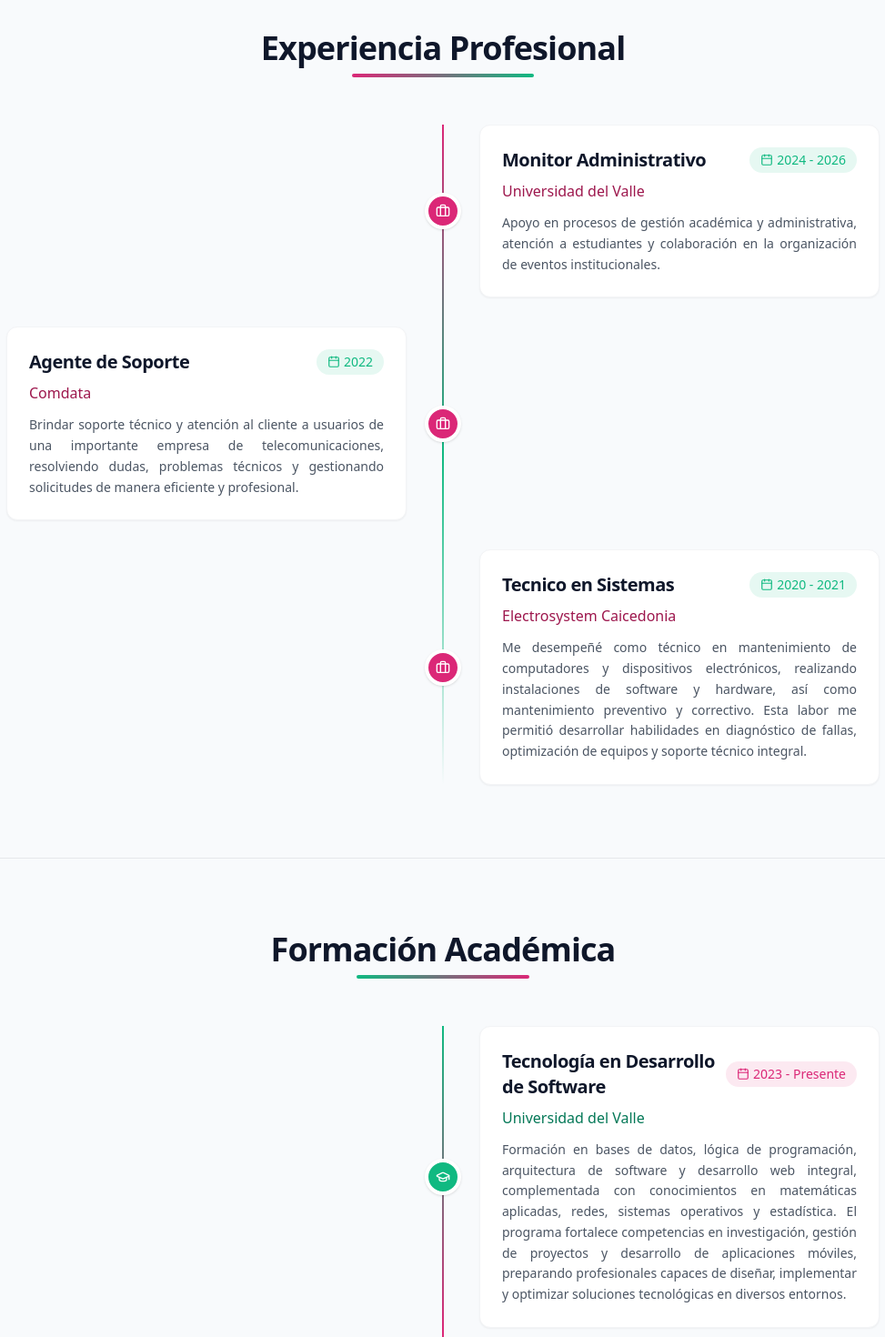
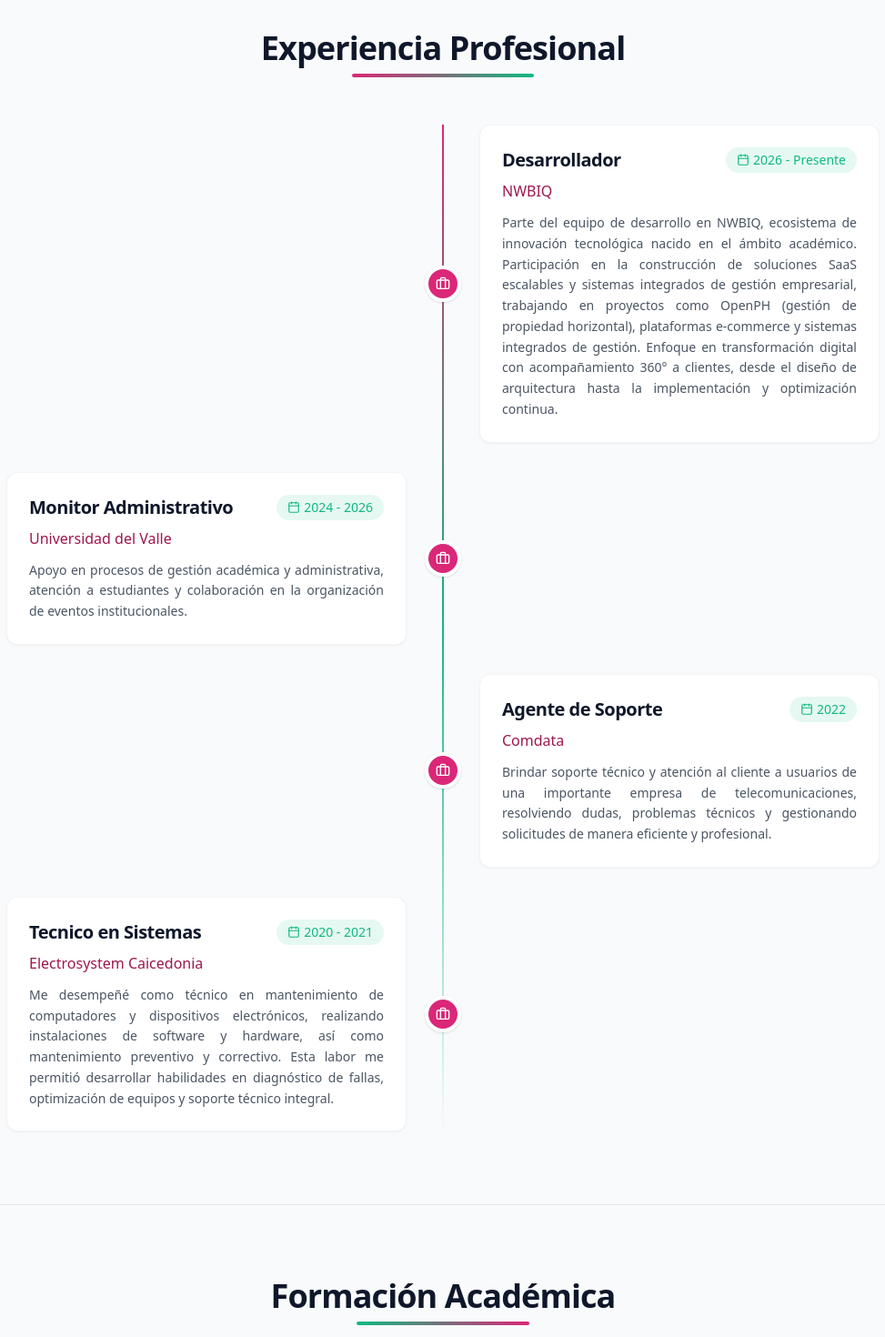
Before and after one commit to SergioLamosLozano/Portafolio-Sergio, a React (Vite) app: page / in a window 1280 px wide. Shown: the part 1560-3030 px from the top of the page at 91% size, without its empty margins (153-1126 px from the left). Built offline with nearby package versions, Linux system fonts and the light colour scheme.

Commit message:
Cambios menores a portafolio

```diff
--- a/src/data/info.js
+++ b/src/data/info.js
@@ -6,7 +6,7 @@ export const personalInfo = {
     "Soy desarrollador de software junior con conocimientos en HTML5, CSS3, JavaScript, React, FastApi, MySQL y Python. Me apasiona la tecnología y la investigación aplicada para crear soluciones innovadoras, con el objetivo de seguir creciendo profesionalmente y aportar al éxito de proyectos en el sector tecnológico.",
     "Actualmente termine el ultimo semestre de Tecnología en Desarrollo de Software en la Universidad del Valle, donde he participado en eventos de investigación como RREDSI y formo parte del semillero IDICA, fortaleciendo mis habilidades en investigación aplicada y desarrollo de proyectos."
   ],
-  cvLink: "https://drive.google.com/file/d/1W8lrO1s3NImbwW0agbHWdxVCCb7umv-E/view?usp=sharing"
+  cvLink: "https://drive.google.com/file/d/176xAo6YPMsu-8pWJKu2AXGwRUxNVHCLa/view?usp=sharing"
 };
 
 
@@ -27,7 +27,7 @@ export const academicBackground = [
     id: 1,
     title: "Tecnología en Desarrollo de Software",
     institution: "Universidad del Valle",
-    period: "2023 - Presente",
+    period: "2023 - 2026",
     description: "Formación en bases de datos, lógica de programación, arquitectura de software y desarrollo web integral, complementada con conocimientos en matemáticas aplicadas, redes, sistemas operativos y estadística. El programa fortalece competencias en investigación, gestión de proyectos y desarrollo de aplicaciones móviles, preparando profesionales capaces de diseñar, implementar y optimizar soluciones tecnológicas en diversos entornos.",
   },
   {
@@ -42,20 +42,27 @@ export const academicBackground = [
 export const experience = [
   {
     id: 1,
+    title: "Desarrollador",
+    company: "NWBIQ",
+    period: "2026 - Presente",
+    description: "Parte del equipo de desarrollo en NWBIQ, ecosistema de innovación tecnológica nacido en el ámbito académico. Participación en la construcción de soluciones SaaS escalables y sistemas integrados de gestión empresarial, trabajando en proyectos como OpenPH (gestión de propiedad horizontal), plataformas e-commerce y sistemas integrados de gestión. Enfoque en transformación digital con acompañamiento 360° a clientes, desde el diseño de arquitectura hasta la implementación y optimización continua.",
+  },
+  {
+    id: 2,
     title: "Monitor Administrativo",
     company: "Universidad del Valle",
     period: "2024 - 2026",
     description: "Apoyo en procesos de gestión académica y administrativa, atención a estudiantes y colaboración en la organización de eventos institucionales.",
   },
   {
-    id: 2,
+    id: 3,
     title: "Agente de Soporte",
     company: "Comdata",
     period: "2022",
     description: "Brindar soporte técnico y atención al cliente a usuarios de una importante empresa de telecomunicaciones, resolviendo dudas, problemas técnicos y gestionando solicitudes de manera eficiente y profesional.",
   },
   {
-    id: 3,
+    id: 4,
     title: "Tecnico en Sistemas",
     company: "Electrosystem Caicedonia",
     period: "2020 - 2021",
@@ -68,72 +75,78 @@ export const experience = [
 export const achievements = [
   {
     id: 1,
+    title: "PARTICIPACIÓN EN SEMILLERO DE INVESTIGACIÓN IDICA 2026-1",
+    image: "/idica2026.png",
+    link: "https://drive.google.com/file/d/1oeaLSCVI5dNQEOp0qJYhnbXt-0W_Gsm2/view?usp=sharing",
+  },
+  {
+    id: 2,
     title: "PARTICIPACIÓN EN SEMILLERO DE INVESTIGACIÓN IDICA 2025-2",
     image: "/idica2025_2.png",
     link: "https://drive.google.com/file/d/1W2c64viPVVxmRl43sa87wIdDGJ_FWczA/view",
   },
   {
-    id: 2,
+    id: 3,
     title: "PARTICIPACIÓN EN SEMILLERO DE INVESTIGACIÓN IDICA 2025-1",
     image: "/idica2025_1.png",
     link: "https://drive.google.com/file/d/1Mv7RPsaX26PWafD18PTOY1CxP7yImt23/view",
   },
   {
-    id: 3,
+    id: 4,
     title: "PARTICIPACIÓN EN SEMILLERO DE INVESTIGACIÓN IDICA 2024-2",
     image: "/idica2024_2.png",
     link: "https://drive.google.com/file/d/1oo_6WbT23Jn-H795EMtpbaQ77UpG14_1/view",
   },
   {
-    id: 4,
+    id: 5,
     title: "XIII CONGRESO COLOMBIANO DE INGENIERÍA AGRÍCOLA Y ÁREAS AFINES - CONCIA 2025",
     image: "/concia2025.png",
     link: "https://drive.google.com/file/d/1O5FJxqYYgYnwPQmIsApkBSiRnIFzNKe0/view",
   },
   {
-    id: 5,
+    id: 6,
     title: "XV ENCUENTRO REGIONAL DE SEMILLEROS DE INVESTIGACIÓN RREDSI 2025",
     image: "/rredsi2025-regional.png",
     link: "https://drive.google.com/file/d/1aOq29rk__CtFNryPeNP5kzC1TmMF3Su3/view",
   },
   {
-    id: 6,
+    id: 7,
     title: "XIV ENCUENTRO DEPARTAMENTAL DE SEMILLEROS DE INVESTIGACIÓN 2025",
     image: "/rredsi2025-departamental.png",
     link: "https://drive.google.com/file/d/1p12_GZrHMQkJVVHiBR_XE5JQGENwdQlF/view",
   },
   {
-    id: 7,
+    id: 8,
     title: "XIII ENCUENTRO DEPARTAMENTAL DE SEMILLEROS DE INVESTIGACIÓN RREDSI 2024",
     image: "/rredsi2024.png",
     link: "https://drive.google.com/file/d/1E2WDGUmJ1c-XropS3zrw20vQQYotnTkC/view",
   },
   {
-    id: 8,
+    id: 9,
     title: "SEGURIDAD Y PRIVACIDAD DE LA INFORMACIÓN 2024",
     image: "/seguridad.png",
     link: "https://drive.google.com/file/d/1tXMdKwpr9UprzNFrmfU8cAyNqcEFRYXT/view",
   },
   {
-    id: 9,
+    id: 10,
     title: "CURSO DE INICIACIÓN AL DESARROLLO CON IA",
     image: "/bigschool.png",
     link: "https://drive.google.com/file/d/1wmPyUbOBEEU6B6CLORrSUw-nfP9zk9xH/view",
   },
   {
-    id: 10,
+    id: 11,
     title: "IGAC - RECONOCEDOR PREDIAL DEL CATASTRO MULTIPROPÓSITO",
     image: "/igac1.png",
     link: "https://drive.google.com/file/d/1KslnOt8BpR-oVYnKF7XZqFh6LDUaUOEK/view",
   },
   {
-    id: 11,
+    id: 12,
     title: "IGAC - AUXILIAR DE CAMPO DEL CATASTRO MULTIPROPÓSITO",
     image: "/igac_aux.png",
     link: "https://drive.google.com/file/d/1EyQ968Rj0eY7rcBHrtfvD4i2LjKucri0/view",
   },
   {
-    id: 12,
+    id: 13,
     title: "IGAC - PROMOTOR COMUNITARIO",
     image: "/igac-promo.png",
     link: "https://drive.google.com/file/d/1S-Sl8TbnXUSjJSfhUtMgITEMBIOukNNy/view",
```
Also changed, not shown: public/idica2026.png (added).
